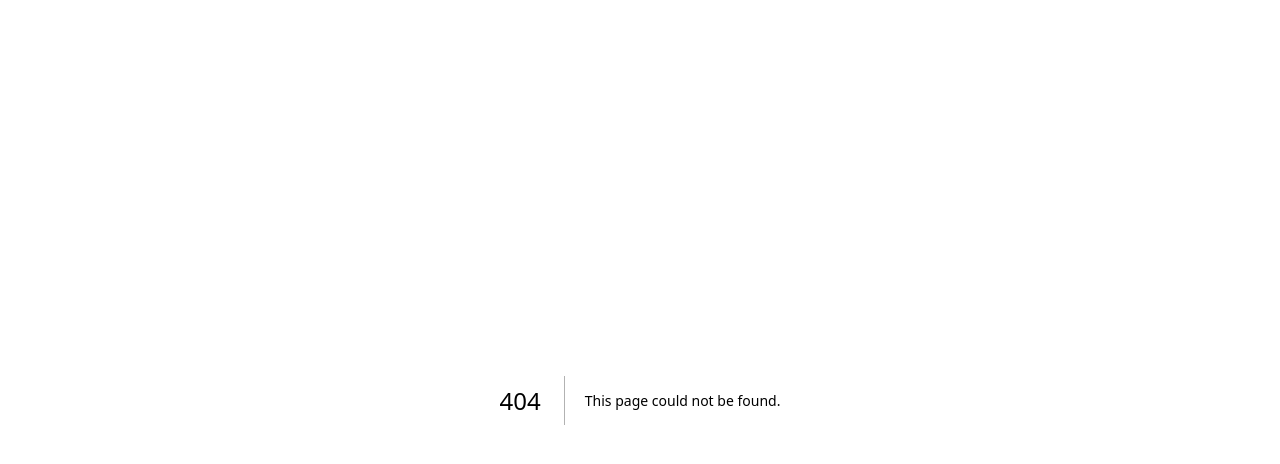
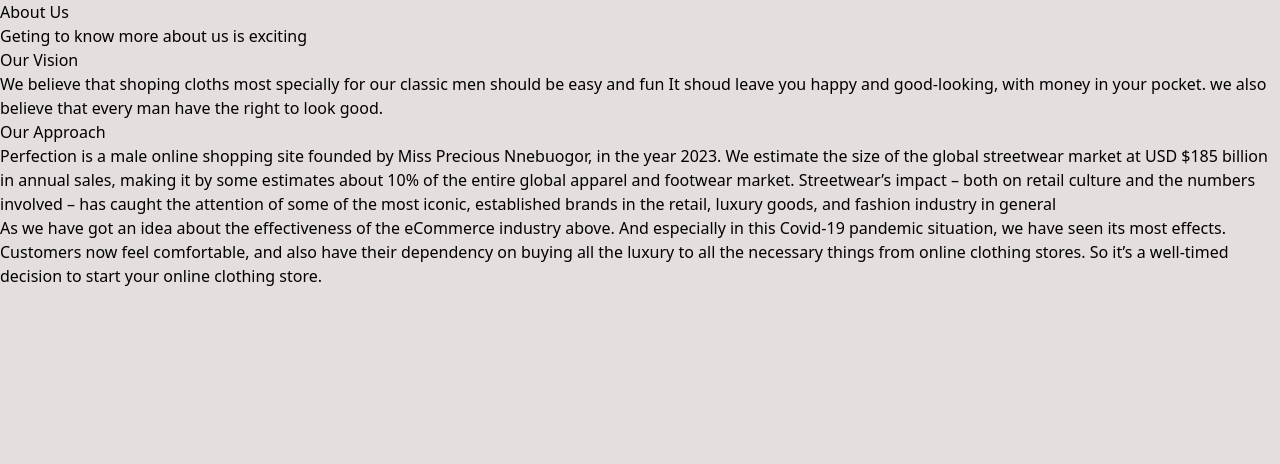
Before and after one commit to Preciousnnebuogor/Online--Store-, a Next.js app: page /aboutus in a window 1280 px wide. Before the commit this address had no page. Shown: the top 464 px of the page. Built offline with nearby package versions, Linux system fonts and the light colour scheme.

Commit message:
Aboutus page

```diff
--- /dev/null
+++ b/src/components/aboutcomponent/About.tsx
@@ -0,0 +1,49 @@
+import Image from "next/image";
+export default function AboutUs() {
+  return (
+    <div>
+      <div>
+        <h1>About Us</h1>
+        <p>Geting to know more about us is exciting</p>
+      </div>
+      <div>
+        <h2>Our Vision</h2>
+        <p>
+          We believe that shoping cloths most specially for our classic men
+          should be easy and fun It shoud leave you happy and good-looking, with
+          money in your pocket. we also believe that every man have the right to
+          look good.
+          <img />
+        </p>
+      </div>
+      <img />
+
+      <div>
+        <h2>Our Approach</h2>
+        <img />
+        <p>
+          Perfection is a male online shopping site founded by Miss Precious
+          Nnebuogor, in the year 2023. We estimate the size of the global
+          streetwear market at USD $185 billion in annual sales, making it by
+          some estimates about 10% of the entire global apparel and footwear
+          market. Streetwear’s impact – both on retail culture and the numbers
+          involved – has caught the attention of some of the most iconic,
+          established brands in the retail, luxury goods, and fashion industry
+          in general
+        </p>
+      </div>
+
+      <div>
+        <p>
+          As we have got an idea about the effectiveness of the eCommerce
+          industry above. And especially in this Covid-19 pandemic situation, we
+          have seen its most effects. Customers now feel comfortable, and also
+          have their dependency on buying all the luxury to all the necessary
+          things from online clothing stores. So it’s a well-timed decision to
+          start your online clothing store.
+        </p>
+        <img/>
+      </div>
+    </div>
+  );
+}
--- a/src/components/navbar/Navbar.tsx
+++ b/src/components/navbar/Navbar.tsx
@@ -6,10 +6,10 @@ export default function Navbar() :JSX.Element {
             <h1 className={style.logo}>Perfection</h1>
 
             <ul className={style.link}>
-                <Link href="">Home</Link>
+                <Link href="/">Home</Link>
                 <Link href="">Categories</Link>
-                <Link href="Contact">Contact</Link>
-                <Link href="">Help</Link>
+                <Link href="/contact">Contact</Link>
+                <Link href="">AboutUs</Link>
 
             </ul>
 
--- /dev/null
+++ b/src/pages/aboutus.tsx
@@ -0,0 +1,9 @@
+import AboutUs from "@/components/aboutcomponent/About";
+
+export default function About() {
+  return (
+    <div>
+      <AboutUs />
+    </div>
+  );
+}
```
Also changed, not shown: src/components/aboutcomponent/About.module.scss (added).
